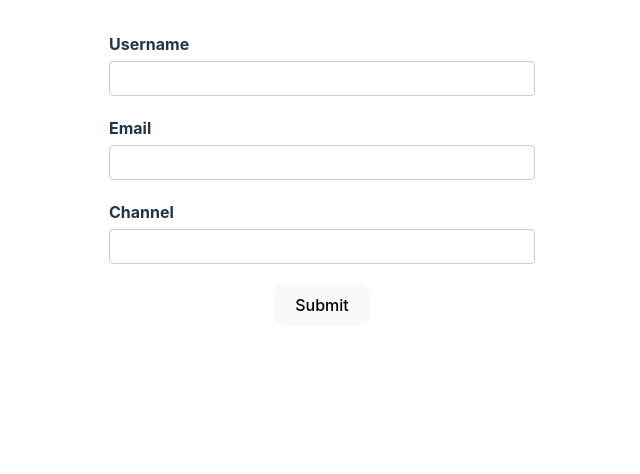
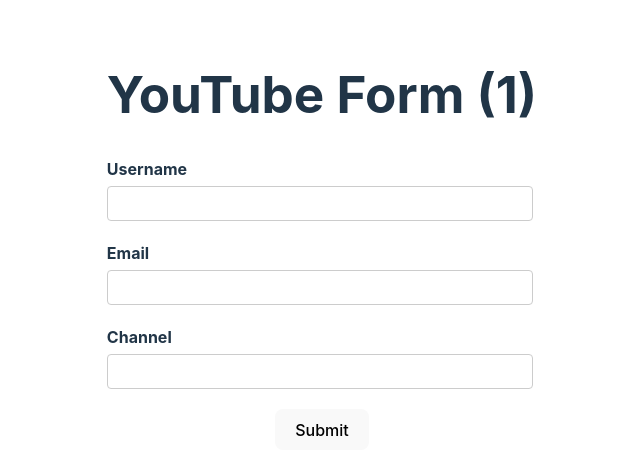
Before and after one commit to nzkks/react-hook-form, a React (Vite) app: page / in a window 1280 px wide. Shown: the top 474 px of the page, without its empty margins (318-958 px from the left). Built offline with nearby package versions, Linux system fonts and the light colour scheme.

Commit message:
Proof of React Hook Form doesn't rerender the component on every key stroke happens in its form fields.

```diff
--- a/src/components/YoutubeForm.tsx
+++ b/src/components/YoutubeForm.tsx
@@ -1,12 +1,18 @@
 import { useForm } from 'react-hook-form';
 import { DevTool } from '@hookform/devtools';
+
+let renderCount = 0;
 
 const YoutubeForm = () => {
   const form = useForm();
   const { register, control } = form;
 
+  renderCount++;
+
   return (
     <div>
+      <h1>YouTube Form ({renderCount / 2})</h1>
+      {/* why dividing by 2 because in development mode, <React.StrictMode /> rerenders the app/component twice and also re-run the Effects twice to find bugs - https://react.dev/reference/react/StrictMode */}
       <form>
         <label htmlFor="username">Username</label>
         <input type="text" id="username" {...register('username')} />
```
